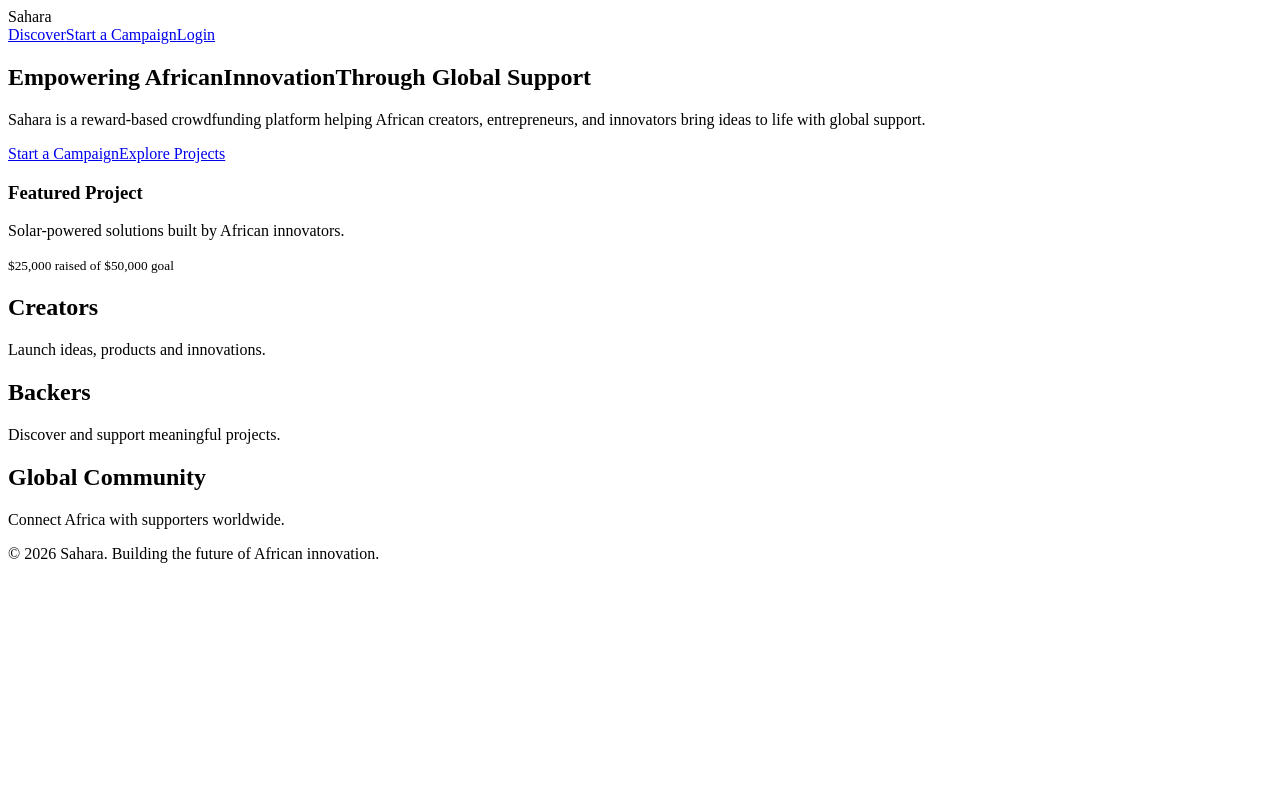
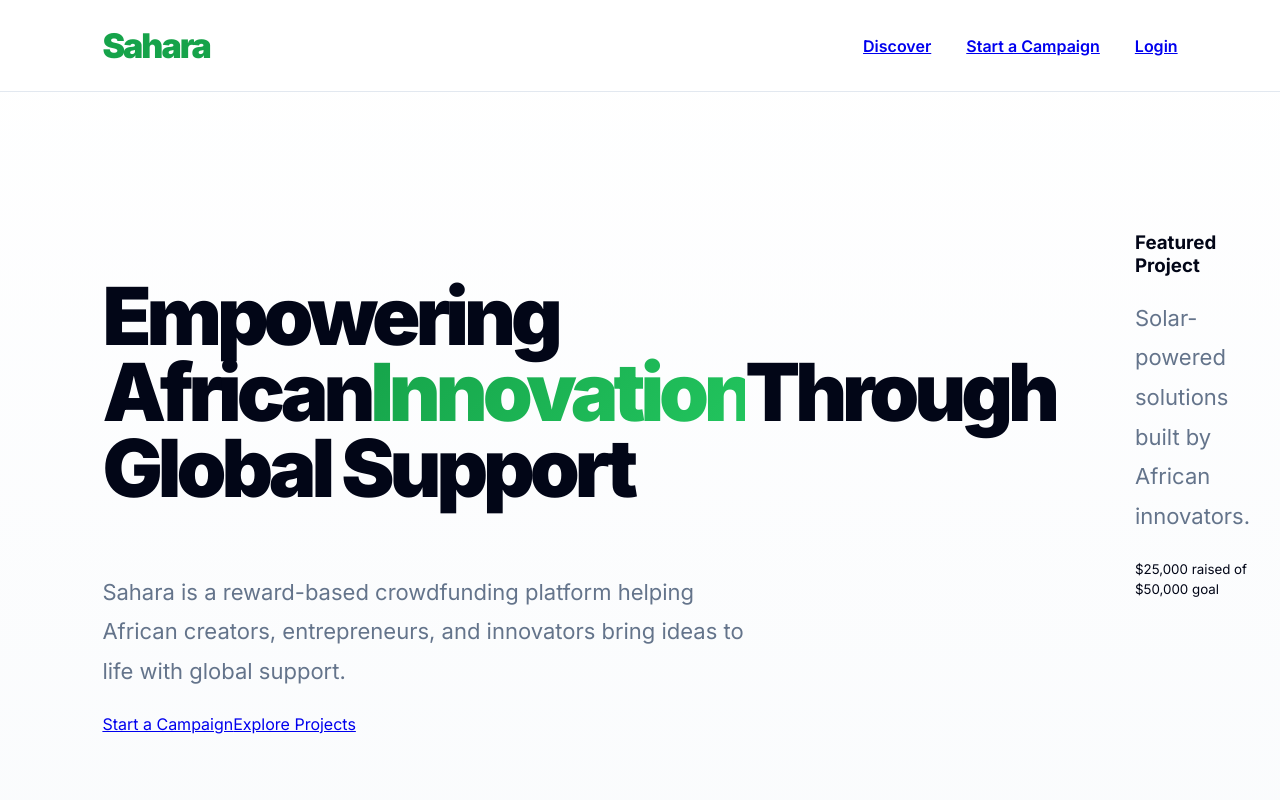
Before and after one commit to groupstum-dev/sahara, a Next.js app: page / in a window 1280 px wide. Shown: the top 800 px of the page. Built offline with nearby package versions, Linux system fonts and the light colour scheme.

Commit message:
Update globals.css

```diff
--- a/app/globals.css
+++ b/app/globals.css
@@ -1,72 +1,123 @@
-.campaign-detail {
+@import url("https://fonts.googleapis.com/css2?family=Inter:wght@400;500;600;700;800;900&display=swap");
 
-  min-height:100vh;
 
-  padding:60px 7%;
+:root {
+
+--primary:#16a34a;
+
+--primary-light:#22c55e;
+
+--dark:#020617;
+
+--background:#f8fafc;
+
+--surface:#ffffff;
+
+--muted:#64748b;
+
+--border:#e2e8f0;
+
+
+--radius-xl:32px;
+
+--radius-lg:24px;
+
+
+--shadow:
+
+0 30px 80px rgba(15,23,42,.12);
 
 }
 
 
 
-.back-link {
+*{
 
-  color:var(--primary);
-
-  font-weight:700;
+box-sizing:border-box;
 
 }
 
 
 
-.campaign-hero {
+body{
 
-  margin-top:40px;
+margin:0;
 
-  display:grid;
+font-family:"Inter",sans-serif;
 
-  grid-template-columns:1fr 400px;
+background:
 
-  gap:40px;
+linear-gradient(
 
-  align-items:start;
+180deg,
+
+#ffffff,
+
+#f8fafc
+
+);
+
+color:var(--dark);
 
 }
 
 
 
-.campaign-main {
 
-  background:white;
+/* NAVIGATION */
 
-  padding:45px;
 
-  border-radius:32px;
+.navbar{
 
-  border:1px solid var(--border);
+position:sticky;
+
+top:0;
+
+z-index:50;
+
+display:flex;
+
+justify-content:space-between;
+
+align-items:center;
+
+padding:25px 8%;
+
+background:
+
+rgba(255,255,255,.75);
+
+backdrop-filter:blur(20px);
+
+border-bottom:
+
+1px solid var(--border);
 
 }
 
 
 
-.campaign-main h1 {
+.logo{
 
-  font-size:56px;
+font-size:34px;
 
-  line-height:1.1;
+font-weight:900;
 
-  font-weight:900;
+letter-spacing:-2px;
+
+color:var(--primary);
 
 }
 
 
 
-.campaign-main p {
+.nav-links{
 
-  font-size:20px;
+display:flex;
 
-  color:var(--muted);
+gap:35px;
 
-  line-height:1.7;
+font-weight:600;
 
 }
 
@@ -74,64 +125,76 @@
 
 
 
-.funding-card {
+/* HERO */
 
-  background:white;
 
-  padding:35px;
+.hero{
 
-  border-radius:32px;
+padding:
 
-  border:1px solid var(--border);
+120px 8%;
 
-  box-shadow:var(--shadow-md);
+display:grid;
+
+grid-template-columns:
+
+1.2fr .8fr;
+
+gap:80px;
 
 }
 
 
 
-.funding-card h2 {
+.hero h1{
 
-  font-size:40px;
+font-size:
+
+80px;
+
+line-height:
+
+.95;
+
+letter-spacing:-5px;
+
+font-weight:900;
 
 }
 
 
 
-.campaign-body {
+.hero h1 span{
 
-  margin-top:50px;
+background:
 
-  display:grid;
+linear-gradient(
 
-  grid-template-columns:1fr 400px;
+135deg,
 
-  gap:40px;
+#16a34a,
+
+#22c55e
+
+);
+
+-webkit-background-clip:text;
+
+color:transparent;
 
 }
 
 
 
-.story-card,
-.rewards-card {
+.hero p{
 
-  background:white;
+font-size:22px;
 
-  padding:35px;
+line-height:1.8;
 
-  border-radius:30px;
+color:var(--muted);
 
-  border:1px solid var(--border);
-
-}
-
-
-
-.story-card p {
-
-  color:var(--muted);
-
-  line-height:1.8;
+max-width:650px;
 
 }
 
@@ -139,51 +202,346 @@
 
 
 
-.reward {
+/* GLASS CARDS */
 
-  padding:25px 0;
 
-  border-bottom:1px solid var(--border);
+.glass{
+
+background:
+
+rgba(255,255,255,.7);
+
+backdrop-filter:
+
+blur(20px);
+
+border:
+
+1px solid rgba(255,255,255,.8);
+
+box-shadow:
+
+var(--shadow);
+
+border-radius:
+
+var(--radius-xl);
 
 }
 
 
 
-.reward:last-child {
 
-  border-bottom:none;
+
+/* BUTTONS */
+
+
+.btn-primary{
+
+background:
+
+linear-gradient(
+
+135deg,
+
+#22c55e,
+
+#15803d
+
+);
+
+color:white;
+
+padding:
+
+18px 40px;
+
+border-radius:
+
+999px;
+
+font-weight:800;
+
+border:none;
+
+box-shadow:
+
+0 20px 40px
+
+rgba(22,163,74,.3);
 
 }
 
 
 
-.reward h3 {
 
-  color:var(--primary);
 
-  font-size:30px;
+/* METRICS */
+
+
+.metrics{
+
+display:grid;
+
+grid-template-columns:
+
+repeat(3,1fr);
+
+gap:25px;
+
+padding:
+
+50px 8%;
 
 }
 
 
 
-@media(max-width:900px){
+.metric{
 
+padding:35px;
 
-.campaign-hero,
-.campaign-body {
+border-radius:
 
- grid-template-columns:1fr;
+30px;
+
+background:white;
+
+border:
+
+1px solid var(--border);
 
 }
 
 
 
-.campaign-main h1 {
+.metric h2{
 
- font-size:40px;
+font-size:45px;
+
+margin:0;
 
 }
 
 
+
+
+
+/* PROJECT CARDS */
+
+
+.project-grid{
+
+display:grid;
+
+grid-template-columns:
+
+repeat(auto-fit,minmax(330px,1fr));
+
+gap:35px;
+
+padding:
+
+80px 8%;
+
 }
+
+
+
+.project{
+
+background:white;
+
+border-radius:
+
+32px;
+
+overflow:hidden;
+
+border:
+
+1px solid var(--border);
+
+transition:.3s;
+
+}
+
+
+
+.project:hover{
+
+transform:
+
+translateY(-10px);
+
+box-shadow:
+
+var(--shadow);
+
+}
+
+
+
+
+.project-cover{
+
+height:220px;
+
+background:
+
+linear-gradient(
+
+135deg,
+
+#16a34a,
+
+#064e3b
+
+);
+
+}
+
+
+
+
+
+/* DASHBOARD */
+
+
+.dashboard-layout{
+
+display:grid;
+
+grid-template-columns:
+
+260px 1fr;
+
+min-height:100vh;
+
+}
+
+
+
+.sidebar{
+
+background:#020617;
+
+color:white;
+
+padding:35px;
+
+}
+
+
+
+.dashboard-content{
+
+padding:50px;
+
+}
+
+
+
+
+.analytics-card{
+
+background:white;
+
+padding:35px;
+
+border-radius:
+
+30px;
+
+border:
+
+1px solid var(--border);
+
+}
+
+
+
+
+
+/* CAMPAIGN DETAIL */
+
+
+.campaign-header{
+
+padding:
+
+80px 8%;
+
+}
+
+
+
+.campaign-title{
+
+font-size:
+
+64px;
+
+font-weight:
+
+900;
+
+letter-spacing:-3px;
+
+}
+
+
+
+.funding-box{
+
+background:white;
+
+padding:40px;
+
+border-radius:
+
+32px;
+
+box-shadow:
+
+var(--shadow);
+
+}
+
+
+
+
+
+/* MOBILE */
+
+
+@media(max-width:900px){
+
+.hero{
+
+grid-template-columns:1fr;
+
+}
+
+
+.hero h1{
+
+font-size:48px;
+
+}
+
+
+.metrics{
+
+grid-template-columns:1fr;
+
+}
+
+
+.dashboard-layout{
+
+grid-template-columns:1fr;
+
+}
+
+}
```
